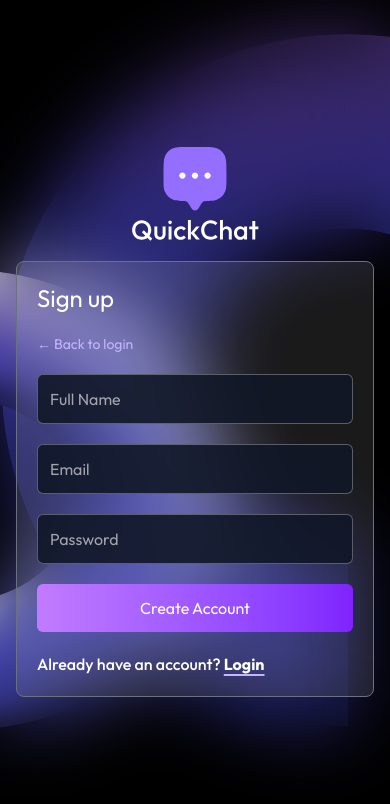
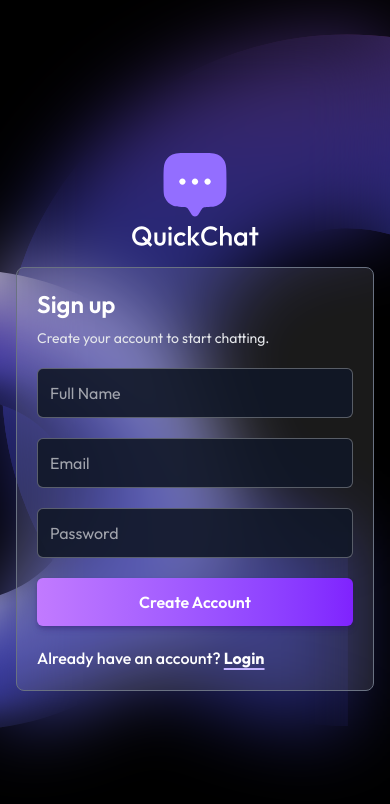
Before and after one commit to Aarzusurya/ChatApp, a React (Vite) app in the folder client/: page /login in a window 390 px wide. Both pictures are taken after a click on the button "Sign up". Shown: the top 804 px of the page. Built offline with nearby package versions, Linux system fonts and the light colour scheme; no server answers.

Commit message:
Update responsiveness and project changes

```diff
--- a/client/src/pages/LoginPage.jsx
+++ b/client/src/pages/LoginPage.jsx
@@ -49,7 +49,7 @@ const LoginPage = () => {
         onSubmit={onSubmitHandler}
         className="flex w-full max-w-md flex-col gap-5 rounded-lg border border-gray-500 bg-white/10 p-5 text-white sm:p-6"
       >
-        <h2 className="text-2xl flex justify-between items-center">
+        <h2 className="flex items-center justify-between text-2xl font-semibold">
           {currState}
         </h2>
 
@@ -57,23 +57,22 @@ const LoginPage = () => {
           <button
             type="button"
             onClick={() => setIsDataSubmitted(false)}
-            className="self-start rounded-md border border-white/30 px-3 py-2 text-sm text-white transition hover:bg-white/10 focus-visible:outline-none focus-visible:ring-2 focus-visible:ring-violet-400"
+            className="w-fit cursor-pointer rounded-md border border-white/30 px-3 py-2 text-sm text-white transition hover:border-violet-300 hover:bg-violet-500/20 focus-visible:outline-none focus-visible:ring-2 focus-visible:ring-violet-400"
           >
             ← Back to details
           </button>
         )}
 
-        {currState === "Sign up" && (
-          <button
-            type="button"
-            onClick={() => {
-              setCurrState("Login");
-              setIsDataSubmitted(false);
-            }}
-            className="self-start text-sm text-violet-300 hover:text-violet-200"
-          >
-            ← Back to login
-          </button>
+        {currState === "Sign up" && !isDataSubmitted && (
+          <p className="-mt-3 text-sm text-gray-200">
+            Create your account to start chatting.
+          </p>
+        )}
+
+        {currState === "Sign up" && isDataSubmitted && (
+          <p className="-mt-3 text-sm text-gray-200">
+            Add a short bio so others can get to know you.
+          </p>
         )}
 
         {currState === "Sign up" && !isDataSubmitted && (
@@ -122,7 +121,7 @@ const LoginPage = () => {
 
         <button
           type="submit"
-          className="rounded-md bg-gradient-to-r from-purple-400 to-violet-600 py-3 text-white transition hover:brightness-110 focus-visible:outline-none focus-visible:ring-2 focus-visible:ring-white"
+          className="cursor-pointer rounded-md bg-gradient-to-r from-purple-400 to-violet-600 py-3 font-semibold text-white shadow-md shadow-violet-950/30 transition hover:brightness-110 focus-visible:outline-none focus-visible:ring-2 focus-visible:ring-white"
         >
           {currState === "Sign up" ? "Create Account" : "Login Now"}
         </button>
@@ -133,7 +132,7 @@ const LoginPage = () => {
               Already have an account?{" "}
               <button
                 type="button"
-                className="font-bold text-white underline decoration-violet-300 decoration-2 underline-offset-4 transition hover:text-violet-100 focus-visible:outline-none focus-visible:ring-2 focus-visible:ring-violet-300"
+                className="cursor-pointer rounded font-bold text-white underline decoration-violet-300 decoration-2 underline-offset-4 transition hover:text-violet-100 focus-visible:outline-none focus-visible:ring-2 focus-visible:ring-violet-300"
                 onClick={() => {
                   setCurrState("Login");
                   setIsDataSubmitted(false);
@@ -147,7 +146,7 @@ const LoginPage = () => {
               Create an account{" "}
               <button
                 type="button"
-                className="font-bold text-white underline decoration-violet-300 decoration-2 underline-offset-4 transition hover:text-violet-100 focus-visible:outline-none focus-visible:ring-2 focus-visible:ring-violet-300"
+                className="cursor-pointer rounded font-bold text-white underline decoration-violet-300 decoration-2 underline-offset-4 transition hover:text-violet-100 focus-visible:outline-none focus-visible:ring-2 focus-visible:ring-violet-300"
                 onClick={() => {
                   setCurrState("Sign up");
                   setIsDataSubmitted(false);
@@ -162,7 +161,7 @@ const LoginPage = () => {
         {currState === "Login" && (
           <Link
             to="/forgot-password"
-            className="w-fit rounded-md border border-violet-200/70 bg-violet-950/80 px-3 py-2 text-base font-bold text-white underline decoration-violet-200 decoration-2 underline-offset-4 shadow-sm shadow-black/30 transition hover:bg-violet-900 focus-visible:outline-none focus-visible:ring-2 focus-visible:ring-white"
+            className="w-fit cursor-pointer rounded-md border border-violet-200/70 bg-violet-950/80 px-3 py-2 text-base font-bold text-white underline decoration-violet-200 decoration-2 underline-offset-4 shadow-sm shadow-black/30 transition hover:bg-violet-900 focus-visible:outline-none focus-visible:ring-2 focus-visible:ring-white"
           >
             Forgot Password?
           </Link>
```
